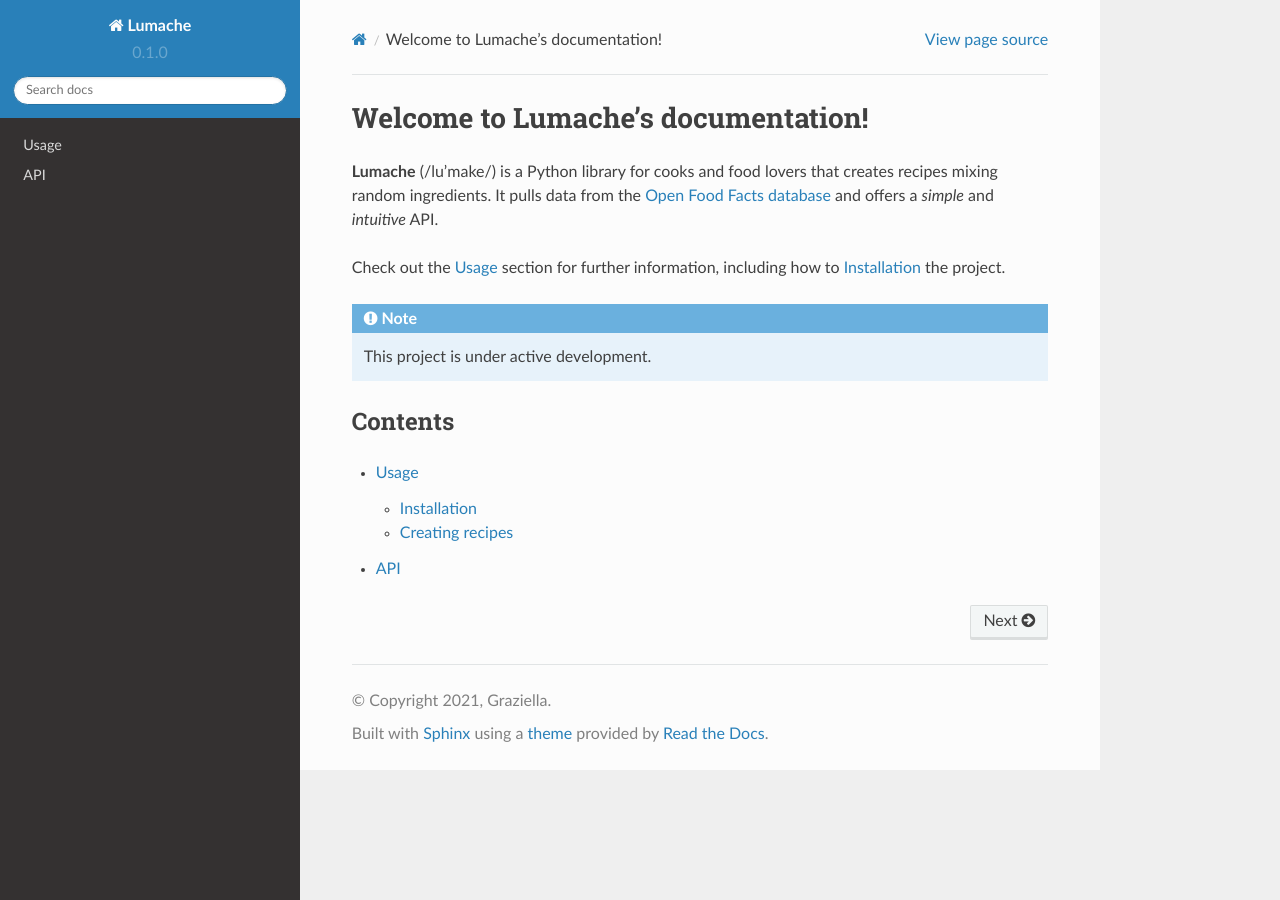
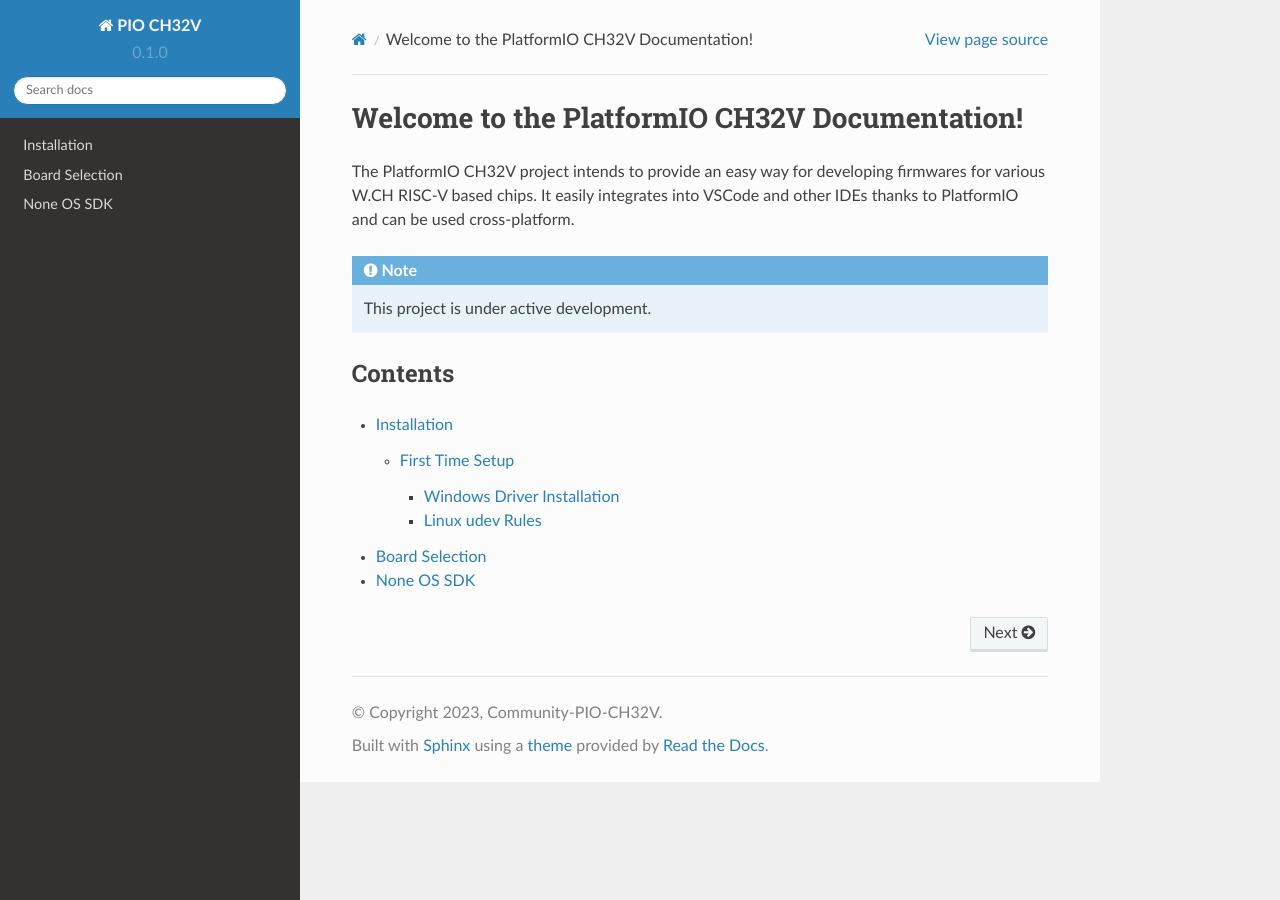
Before and after one commit to Community-PIO-CH32V/docs, a Sphinx documentation site: the page built from docs/source/index.rst, in a window 1280 px wide. Built offline with Sphinx 7.4.7 and the Read the Docs theme 2.0.0, drawn with Linux system fonts in a browser that asks for light colours.

Commit message:
Update docs skeleton

```diff
--- a/docs/source/api.rst
+++ /dev/null
@@ -1,7 +0,0 @@
-API
-===
-
-.. autosummary::
-   :toctree: generated
-
-   lumache
--- /dev/null
+++ b/docs/source/board selection.rst
@@ -0,0 +1,2 @@
+Board Selection
+===============
--- a/docs/source/conf.py
+++ b/docs/source/conf.py
@@ -2,9 +2,9 @@
 
 # -- Project information
 
-project = 'Lumache'
-copyright = '2021, Graziella'
-author = 'Graziella'
+project = 'PIO CH32V'
+copyright = '2023, Community-PIO-CH32V'
+author = 'Community-PIO-CH32V'
 
 release = '0.1'
 version = '0.1.0'
--- a/docs/source/index.rst
+++ b/docs/source/index.rst
@@ -1,13 +1,9 @@
-Welcome to Lumache's documentation!
-===================================
+Welcome to the PlatformIO CH32V Documentation!
+==============================================
 
-**Lumache** (/lu'make/) is a Python library for cooks and food lovers
-that creates recipes mixing random ingredients.
-It pulls data from the `Open Food Facts database <https://world.openfoodfacts.org/>`_
-and offers a *simple* and *intuitive* API.
-
-Check out the :doc:`usage` section for further information, including
-how to :ref:`installation` the project.
+The PlatformIO CH32V project intends to provide an easy way for developing
+firmwares for various W.CH RISC-V based chips. It easily integrates into
+VSCode and other IDEs thanks to PlatformIO and can be used cross-platform.
 
 .. note::
 
@@ -18,5 +14,6 @@
 
 .. toctree::
 
-   usage
-   api
+   installation
+   board selection
+   none os sdk
--- /dev/null
+++ b/docs/source/installation.rst
@@ -0,0 +1,11 @@
+Installation
+============
+
+First Time Setup
+----------------
+
+Windows Driver Installation
+~~~~~~~~~~~~~~~~~~~~~~~~~~~
+
+Linux udev Rules
+~~~~~~~~~~~~~~~~
--- /dev/null
+++ b/docs/source/none os sdk.rst
@@ -0,0 +1,2 @@
+None OS SDK
+===========
```
Also changed, not shown: docs/source/usage.rst (deleted, +0 -33 lines).
